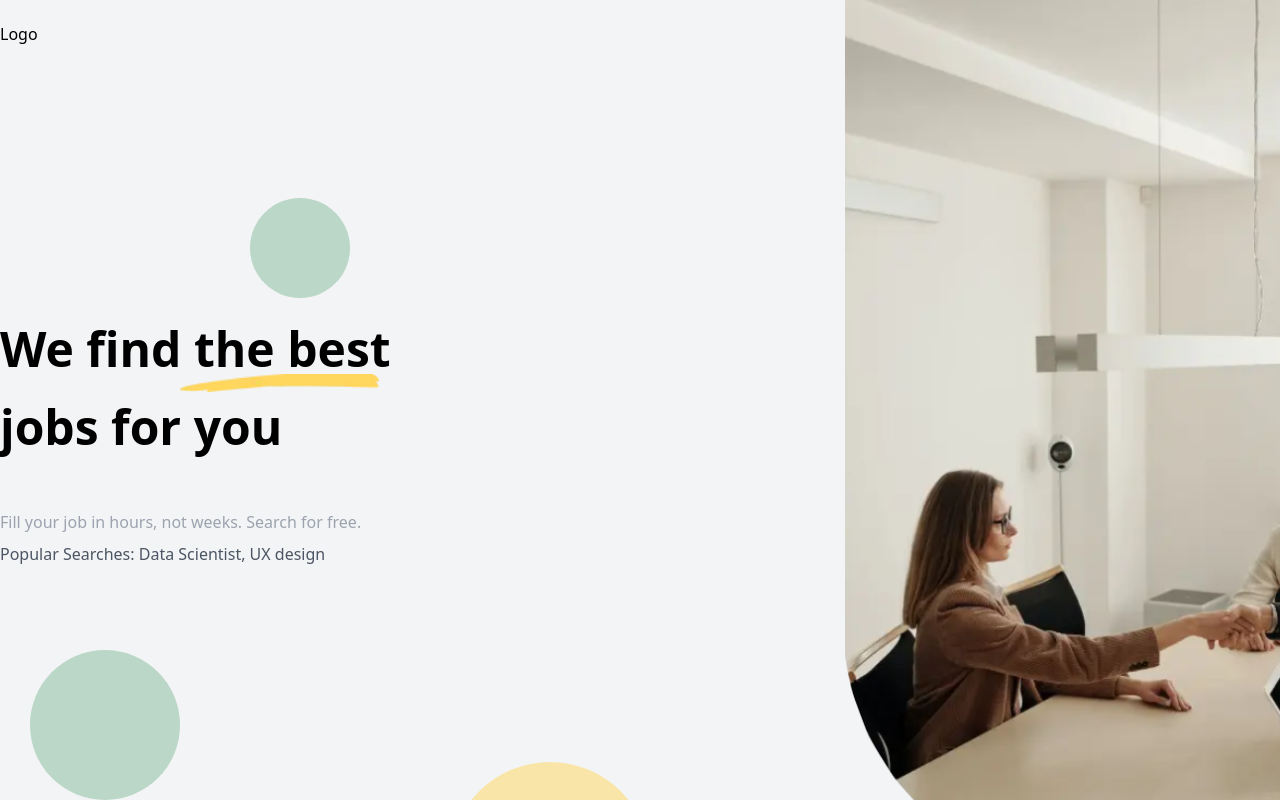
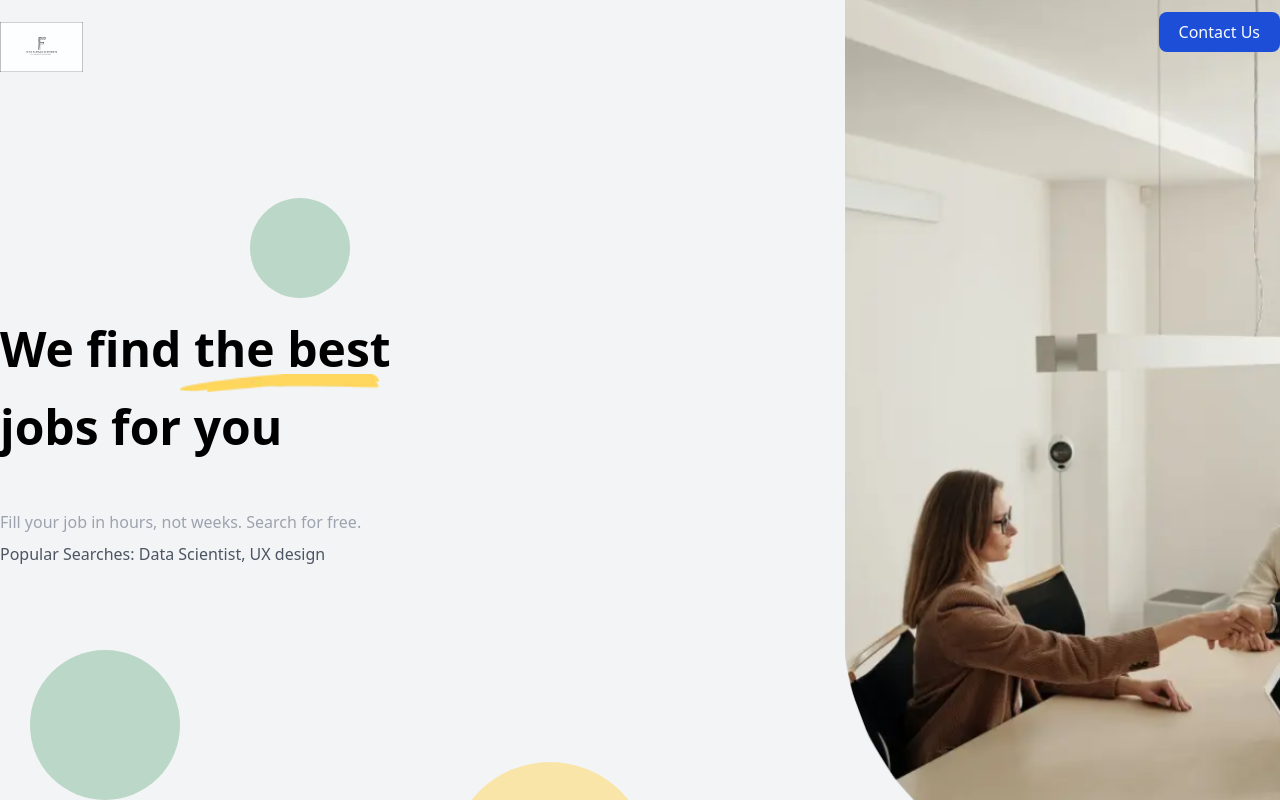
Before and after one commit to tahamah/Job_Portal, a Next.js app: page / in a window 1280 px wide. Shown: the top 800 px of the page. Built offline with nearby package versions, Linux system fonts and the light colour scheme.

Commit message:
contact page done

```diff
--- a/src/components/HomePage/Articles/index.jsx
+++ b/src/components/HomePage/Articles/index.jsx
@@ -2,6 +2,9 @@ import Image from 'next/image'
 import React from 'react'
 import { MdDone } from 'react-icons/md'
 import Section_Img from '../../../assets/Section_Img.png'
+import Article1 from "../../../assets/Article-1.png";
+import Article2 from "../../../assets/Article-2.png";
+import Article3 from "../../../assets/Article-3.png";
 
 const Articles = () => {
   return (
@@ -41,12 +44,12 @@ const Articles = () => {
           </button>
         </div>
         <div data-aos='fade-up-left'>
-          <Image height={300} width={500} src={Section_Img} alt='' />
+          <Image height={300} width={500} src={Article1} alt='' />
         </div>
       </div>
       <div className='md:flex gap-20 justify-between items-center py-32'>
         <div data-aos='fade-right'>
-          <Image height={300} width={500} src={Section_Img} alt='' />
+          <Image height={300} width={500} src={Article2} alt='' />
         </div>
         <div data-aos='fade-left' className=' max-w-lg'>
           <h3 className='text-3xl font-semibold mb-5'>
@@ -91,7 +94,7 @@ const Articles = () => {
           </button>
         </div>
         <div data-aos='fade-up-left'>
-          <Image height={300} width={500} src={Section_Img} alt='' />
+          <Image height={300} width={500} src={Article3} alt='' />
         </div>
       </div>
     </div>
--- a/src/components/HomePage/HeroSection/index.jsx
+++ b/src/components/HomePage/HeroSection/index.jsx
@@ -1,9 +1,11 @@
+import Hero_Section from '../../../assets/hero_main.png'
+import Marker from '../../../assets/mark-heading.webp'
+import Left_Shap from '../../../assets/shap.webp'
+import Logo from "../../../assets/LOGO.jpg";
+import HowItWork from '../HowItWork'
+import Image from 'next/image'
+import Link from 'next/link'
 import React from 'react'
-import Hero_Section from '../../../assets/hero_main.png'
-import Left_Shap from '../../../assets/shap.webp'
-import Marker from '../../../assets/mark-heading.webp'
-import Image from 'next/image'
-import HowItWork from '../HowItWork'
 
 const HeroSection = () => {
   return (
@@ -16,7 +18,9 @@ const HeroSection = () => {
 
         <div className='flex max-w-7xl mx-auto items-center'>
           <div className='w-2/3 relative'>
-            <div className=' absolute -top-72'>Logo</div>
+            <Link href='/' className=' absolute -top-72'>
+              <Image src={Logo} alt='logo' height={50} />
+            </Link>
             <div className=' absolute top-16 left-[180px]'>
               <Image src={Marker} alt='Shap' height={18} />
             </div>
@@ -36,11 +40,16 @@ const HeroSection = () => {
             </div>
           </div>
           <div className='-mr-[20rem] relative'>
-            <Image src={Hero_Section} alt='Hero Image' />
+            <Image className='-z-50' src={Hero_Section} alt='Hero Image' />
+            <Link href='/contact-us'>
+              <button className='bg-blue-700 hover:bg-blue-400 duration-300 absolute top-3 rounded-lg text-gray-50 px-5 py-2 right-80'>
+                Contact Us
+              </button>
+            </Link>
           </div>
         </div>
       </div>
-     <HowItWork/>
+      <HowItWork />
     </div>
   )
 }
```
Also changed, not shown: src/assets/LOGO.jpg (renamed from src/assets/IMPROVED (1).jpg).
